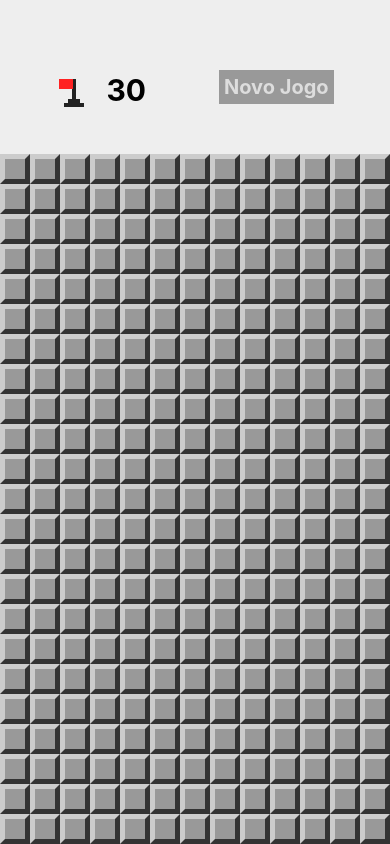
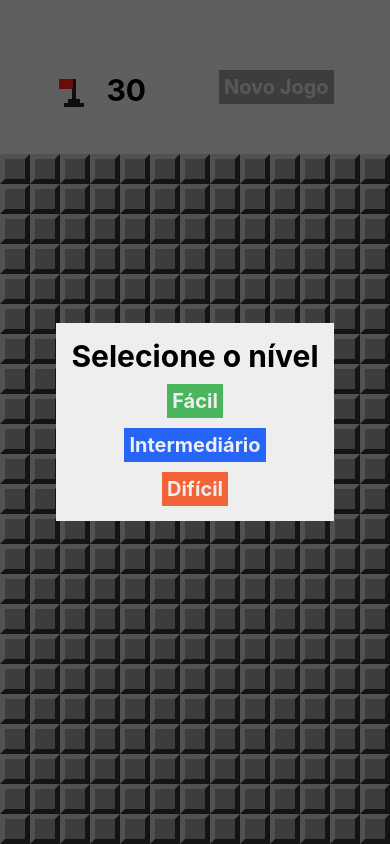
Before and after one commit to vagneroliveirars/curso-react-native, a React Native app in the folder mines/: screen / in a window 390 px wide. Both pictures are taken after a click on the element 71 px from the left and 92 px from the top of the page. Built offline with nearby package versions, Linux system fonts and the light colour scheme.

Commit message:
Aula 63 - Selecionar nível de dificuldade

```diff
--- a/mines/App.js
+++ b/mines/App.js
@@ -13,6 +13,7 @@
 } from './src/Functions';
 import params from './src/Params';
 import Header from './src/components/Header';
+import LevelSelection from './src/screens/LevelSelection';
 
 export default class App extends Component {
 
@@ -32,7 +33,8 @@
     return {
       board: createMinedBoard(params.getRowsAmount(), params.getColumnsAmount(), this.minesAmount()),
       won: false,
-      lost: false
+      lost: false,
+      showLevelSelection: false
     }
   }
 
@@ -67,11 +69,20 @@
     this.setState({ board, won })
   }
 
+  onLevelSelected = level => {
+    params.difficultLevel = level
+    this.setState(this.createState())
+  }
+
   render() {
     return (
       <View style={styles.container}>
+        <LevelSelection isVisible={this.state.showLevelSelection}
+          onLevelSelected={this.onLevelSelected}
+          onCancel={() => this.setState({ showLevelSelection: false })}/>
         <Header flagsLeft={this.minesAmount() - flagsUsed(this.state.board)}
-          onNewGame={() => this.setState(this.createState())}/>
+          onNewGame={() => this.setState(this.createState())}
+          onFlagPress={() => this.setState({ showLevelSelection: true })}/>
         <View style={styles.board}>
           <MineField board={this.state.board}
             onOpenField={this.onOpenField}
--- /dev/null
+++ b/mines/src/screens/LevelSelection.js
@@ -0,0 +1,65 @@
+import React from 'react'
+import { View, StyleSheet, Text, Modal, TouchableOpacity } from 'react-native'
+
+export default props => {
+    return (
+        <Modal onRequestClose={props.onCancel}
+            visible={props.isVisible} animationType="slide"
+            transparent={true}>
+            <View style={styles.frame}>
+                <View style={styles.container}>
+                    <Text style={styles.title}>Selecione o nível</Text>
+                    <TouchableOpacity style={[styles.button, styles.bgEasy]}
+                        onPress={() => props.onLevelSelected(0.1)}>
+                        <Text style={styles.buttonLabel}>Fácil</Text>
+                    </TouchableOpacity>
+                    <TouchableOpacity style={[styles.button, styles.bgIntermediate]}
+                        onPress={() => props.onLevelSelected(0.2)}>
+                        <Text style={styles.buttonLabel}>Intermediário</Text>
+                    </TouchableOpacity>
+                    <TouchableOpacity style={[styles.button, styles.bgHard]}
+                        onPress={() => props.onLevelSelected(0.3)}>
+                        <Text style={styles.buttonLabel}>Difícil</Text>
+                    </TouchableOpacity>
+                </View>
+            </View>
+        </Modal>
+    )
+}
+
+const styles = StyleSheet.create({
+    frame: {
+        flex: 1,
+        alignItems: 'center',
+        justifyContent: 'center',
+        backgroundColor: 'rgba(0,0,0,0.6)'
+    },
+    container: {
+        backgroundColor: '#EEE',
+        alignItems: 'center',
+        justifyContent: 'center',
+        padding: 15
+    },
+    title: {
+        fontSize: 30,
+        fontWeight: 'bold'
+    },
+    button: {
+        marginTop: 10,
+        padding: 5
+    },
+    buttonLabel: {
+        fontSize: 20,
+        color: '#EEE',
+        fontWeight: 'bold'
+    },
+    bgEasy: {
+        backgroundColor: '#49b65d'
+    },
+    bgIntermediate: {
+        backgroundColor: '#2765F7'
+    },
+    bgHard: {
+        backgroundColor: '#F26337'
+    }
+})
```
